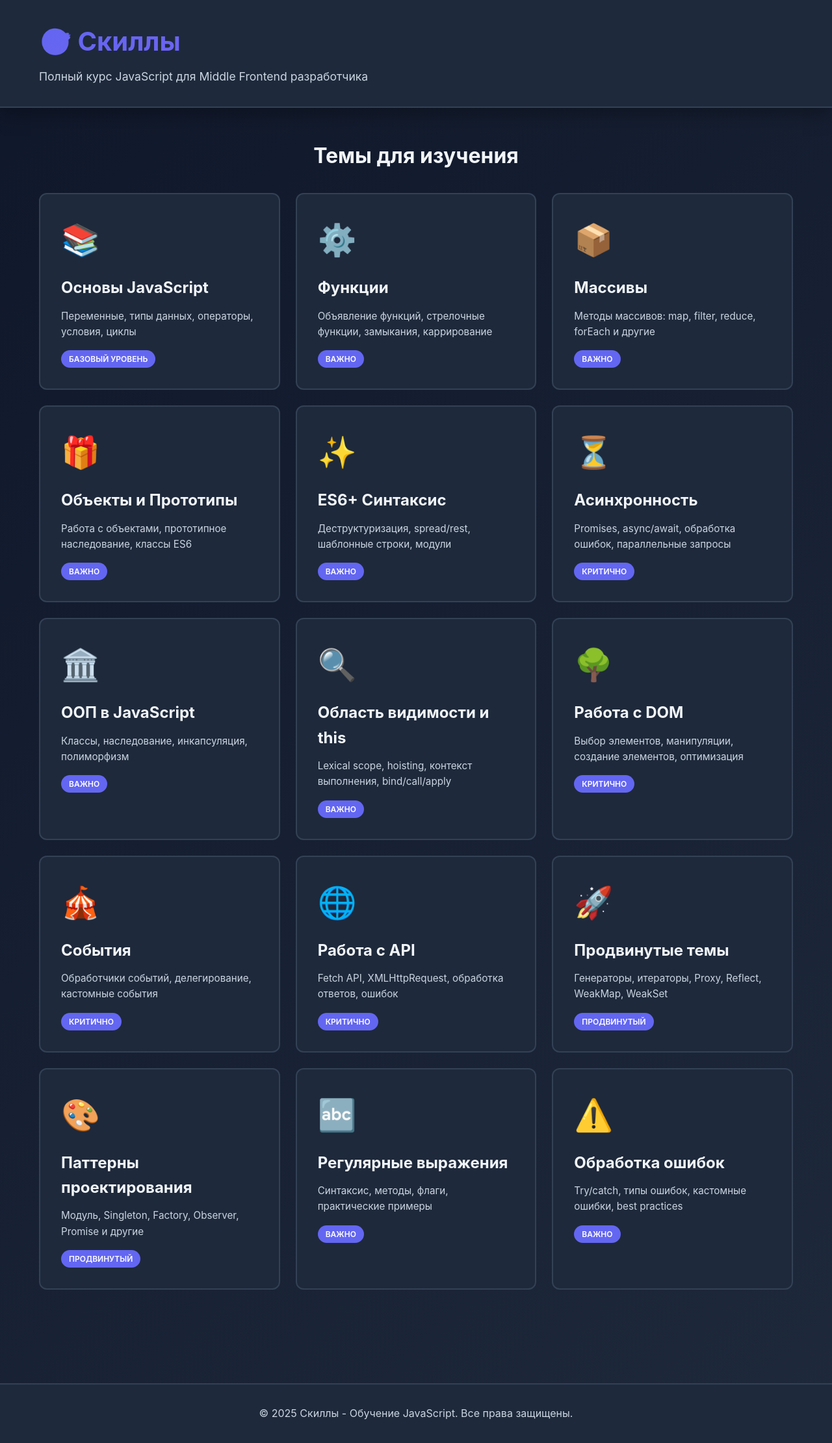
After one commit to BROOQUEEN/Skills, a PHP site: page /index.php in a window 1280 px wide. The commit adds this page. Shown: the whole page at 65% size. Run offline with PHP 8.4, Linux system fonts and the light colour scheme.

Commit message:
Новые изменения

```diff
--- /dev/null
+++ b/includes/header.php
@@ -0,0 +1,6 @@
+<header class="header">
+    <div class="container">
+        <h1 class="logo">🎯 Скиллы</h1>
+        <p class="subtitle">Полный курс JavaScript для Middle Frontend разработчика</p>
+    </div>
+</header>
--- a/index.html
+++ b/index.php
@@ -7,18 +7,13 @@
     <link rel="stylesheet" href="css/style.css">
 </head>
 <body>
-    <header class="header">
-        <div class="container">
-            <h1 class="logo">🎯 Скиллы</h1>
-            <p class="subtitle">Полный курс JavaScript для Middle Frontend разработчика</p>
-        </div>
-    </header>
+    <?php include 'includes/header.php'; ?>
 
     <main class="main">
         <div class="container">
+            <h2 class="section-title">Темы для изучения</h2>
+
             <section class="topics-grid">
-                <h2 class="section-title">Темы для изучения</h2>
-
                 <div class="topic-card" data-page="basics">
                     <div class="card-icon">📚</div>
                     <h3>Основы JavaScript</h3>
```
